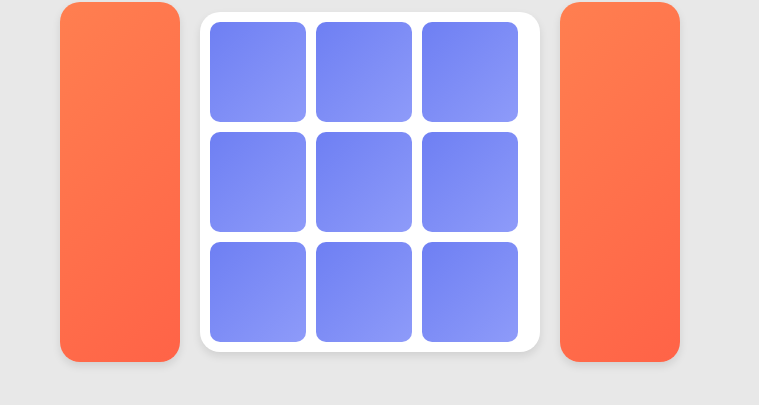
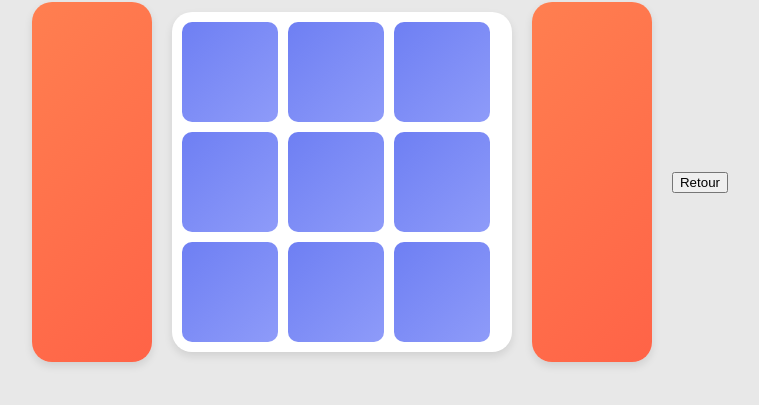
Before and after one commit to nryan201/ProjetJS, a website: page web/templates/Morpion.html in a window 1280 px wide. Shown: the part 257-662 px from the top of the page, without its empty margins (270-1029 px from the left). Drawn offline with Linux system fonts and the light colour scheme; files whose address does not match are found by name.

Commit message:
add button back

```diff
--- a/web/templates/Morpion.html
+++ b/web/templates/Morpion.html
@@ -22,6 +22,7 @@
             <div class="cell">9</div>
         </div>
         <div id="right-banner"></div>
+        <button onclick="window.history.back()">Retour</button>
     </div>
 <script src="../web/js/Morpion.js"></script>
 </body>
```
Also changed, not shown: web/templates/BubbleSorted.html (+1 -0 lines), web/templates/Chess.html (+1 -0 lines), web/templates/Cvfc.html (+1 -0 lines), web/templates/Memories.html (+1 -0 lines), web/templates/Snake.html (+1 -1 lines).
